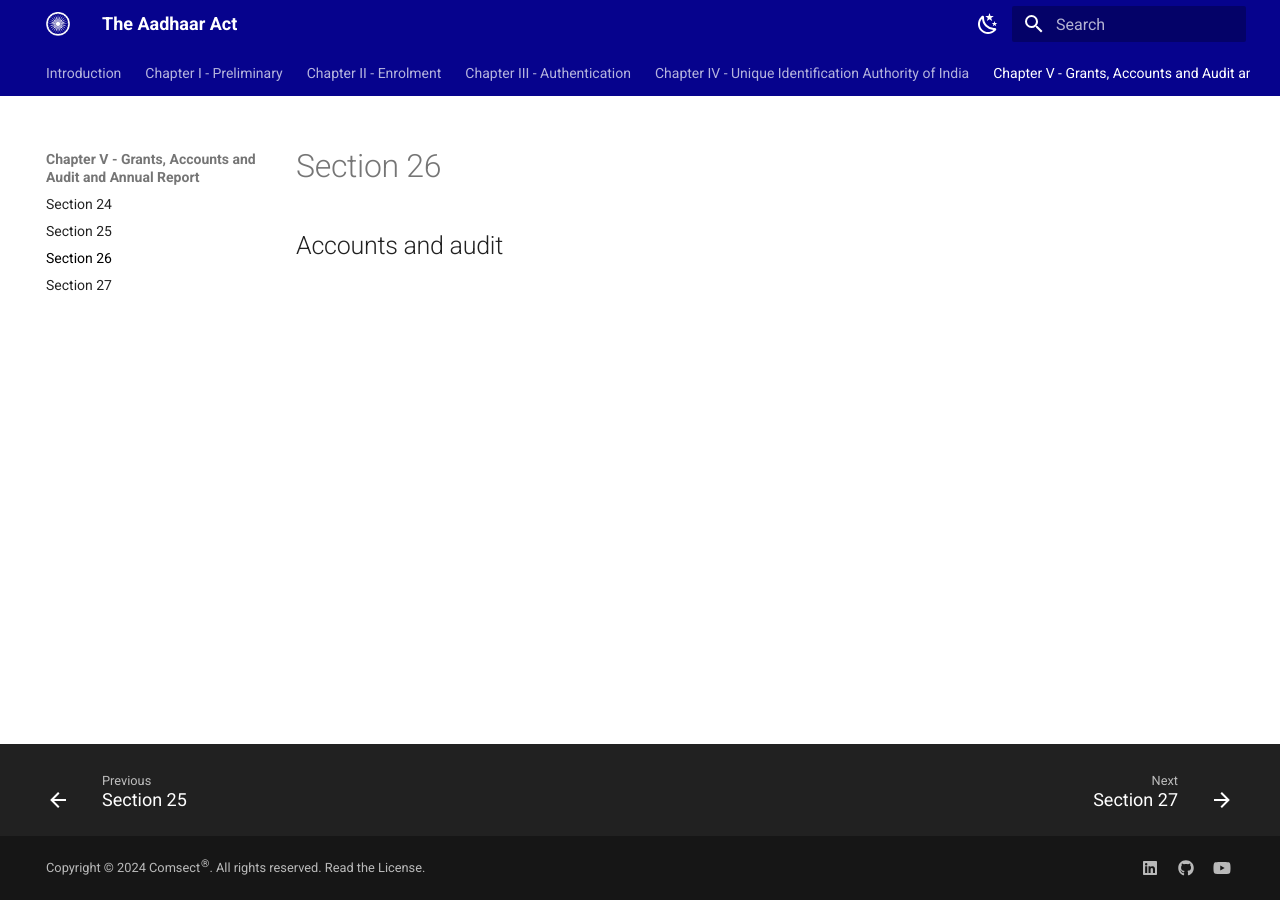
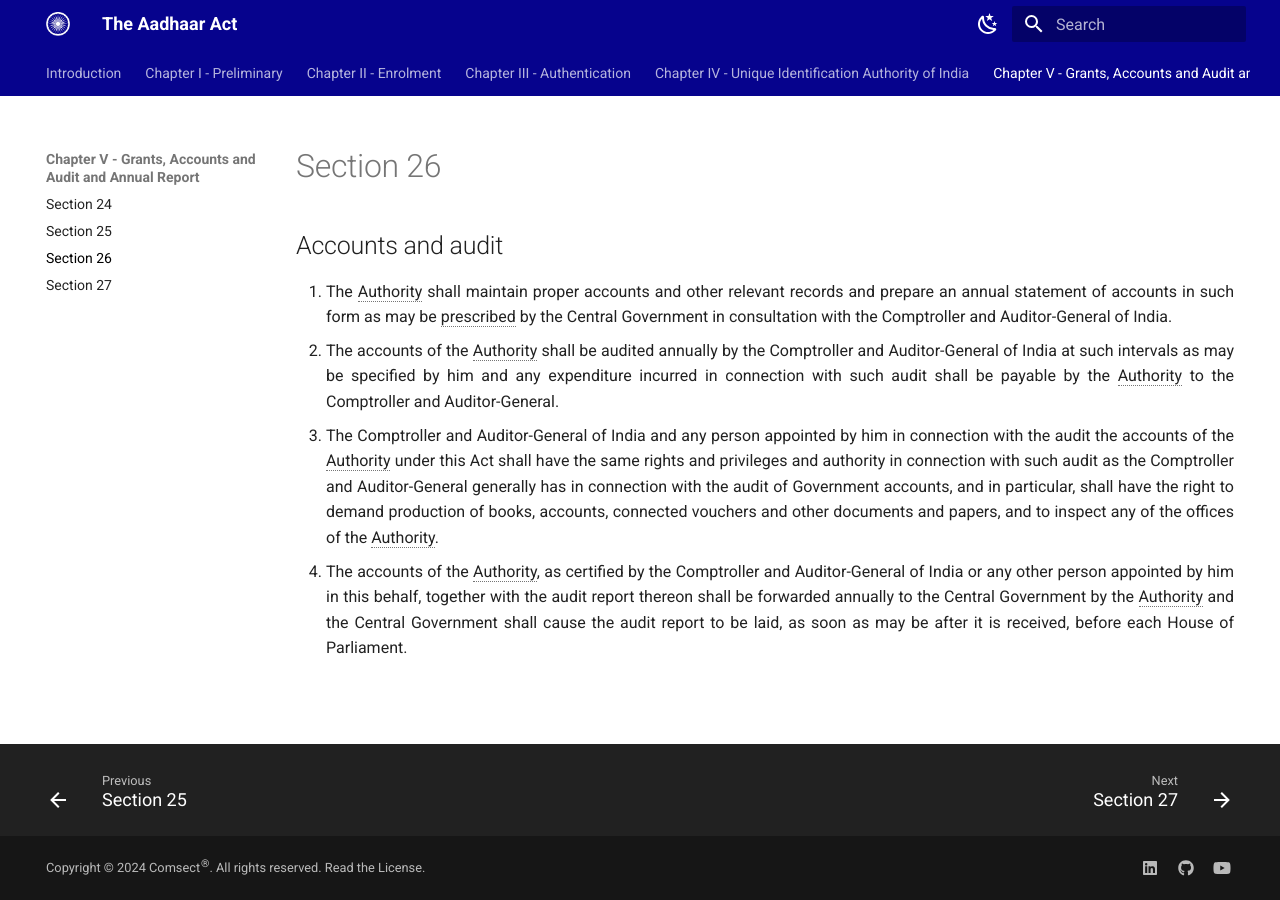
Before and after one commit to comsect/aadhaar-act, an MkDocs documentation site: the page built from docs/en/26.md, in a window 1280 px wide. Built offline with MkDocs 1.6.1 and Material for MkDocs 9.7.7, drawn with Linux system fonts in a browser that asks for light colours.

Commit message:
add section-twenty-six

```diff
--- a/docs/en/26.md
+++ b/docs/en/26.md
@@ -5,3 +5,8 @@ description: Accounts and audit
 ---
 
 ## Accounts and audit
+
+1. The Authority shall maintain proper accounts and other relevant records and prepare an annual statement of accounts in such form as may be prescribed by the Central Government in consultation with the Comptroller and Auditor-General of India.
+2. The accounts of the Authority shall be audited annually by the Comptroller and Auditor-General of India at such intervals as may be specified by him and any expenditure incurred in connection with such audit shall be payable by the Authority to the Comptroller and Auditor-General.
+3. The Comptroller and Auditor-General of India and any person appointed by him in connection with the audit the accounts of the Authority under this Act shall have the same rights and privileges and authority in connection with such audit as the Comptroller and Auditor-General generally has in connection with the audit of Government accounts, and in particular, shall have the right to demand production of books, accounts, connected vouchers and other documents and papers, and to inspect any of the offices of the Authority.
+4. The accounts of the Authority, as certified by the Comptroller and Auditor-General of India or any other person appointed by him in this behalf, together with the audit report thereon shall be forwarded annually to the Central Government by the Authority and the Central Government shall cause the audit report to be laid, as soon as may be after it is received, before each House of Parliament.
```
